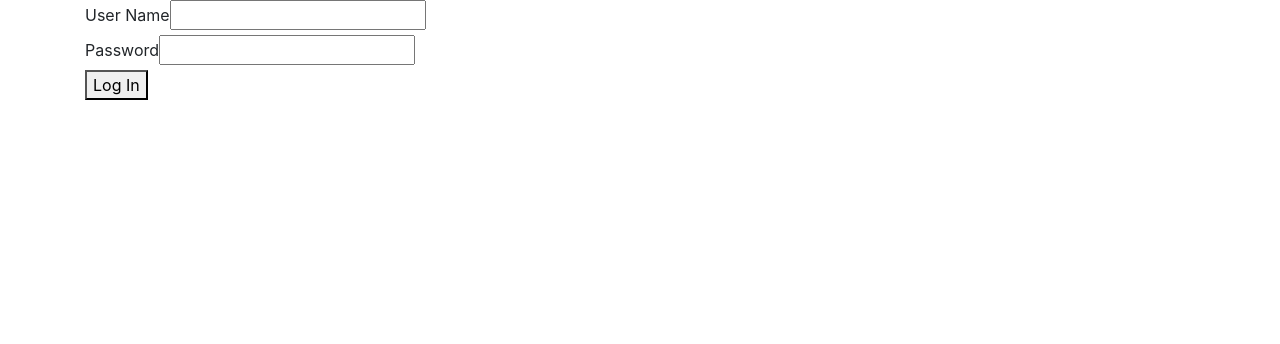
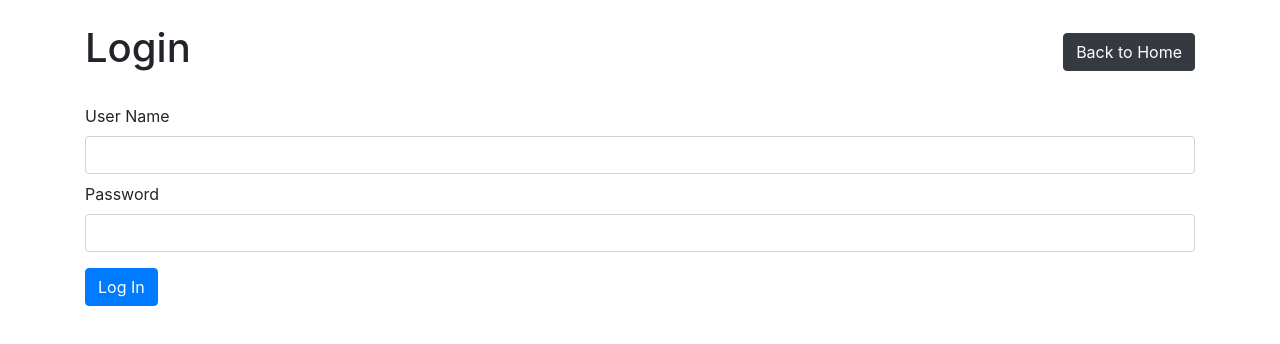
Before and after one commit to AswinTorch/TTP-Assignment-Bank-Of-React, a React (Create React App) app: page /login in a window 1280 px wide. Shown: the top 344 px of the page. Built offline with nearby package versions, Linux system fonts and the light colour scheme; no server answers; the HTML template or start-up script is replaced by a standard one.

Commit message:
Added more styling to all pages

```diff
--- a/src/components/Home.js
+++ b/src/components/Home.js
@@ -17,6 +17,11 @@ class Home extends Component {
         </div>
 
         <div className="mb-4">
+          <span className="mr-3">
+            <Link className="btn btn-dark" to="/login">
+              Login
+            </Link>
+          </span>
           <span className="mr-3">
             <Link className="btn btn-dark" to="/userProfile">
               User Profile
--- a/src/components/LogIn.js
+++ b/src/components/LogIn.js
@@ -1,5 +1,5 @@
 import React, { Component } from "react";
-import { Redirect } from "react-router-dom";
+import { Redirect, Link } from "react-router-dom";
 
 class LogIn extends Component {
   constructor(props) {
@@ -35,6 +35,15 @@ class LogIn extends Component {
 
     return (
       <div>
+        {/* Header */}
+        <div className="d-flex form-inline justify-content-between mt-4 mb-4">
+          <h1 className="">Login</h1>
+          <Link className="btn btn-dark" to="/">
+            Back to Home
+          </Link>
+        </div>
+
+        {/* Form */}
         <form onSubmit={this.handleSubmit}>
           <div>
             <label htmlFor="userName">User Name</label>
@@ -43,13 +52,18 @@ class LogIn extends Component {
               name="userName"
               onChange={this.handleChange}
               value={this.state.user.userName}
+              className="form-control mb-2"
             />
           </div>
           <div>
             <label htmlFor="password">Password</label>
-            <input type="password" name="password" />
+            <input
+              type="password"
+              name="password"
+              className="form-control mb-3"
+            />
           </div>
-          <button>Log In</button>
+          <button className="btn btn-primary">Log In</button>
         </form>
       </div>
     );
--- a/src/components/UserProfile.js
+++ b/src/components/UserProfile.js
@@ -5,12 +5,14 @@ class UserProfile extends Component {
   render() {
     return (
       <div>
-        <h1>User Profile</h1>
+        <h1 className="mt-4 mb-4">User Profile</h1>
 
         <div>Username: {this.props.userName}</div>
-        <div>Member Since: {this.props.memberSince}</div>
+        <div className="mb-4">Member Since: {this.props.memberSince}</div>
 
-        <Link to="/">Back to Home</Link>
+        <Link className="btn btn-dark" to="/">
+          Back to Home
+        </Link>
       </div>
     );
   }
```
